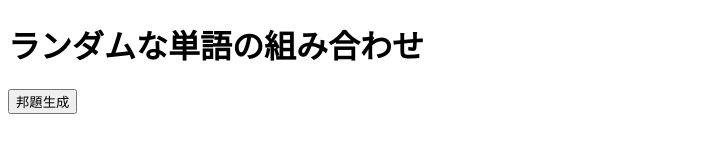
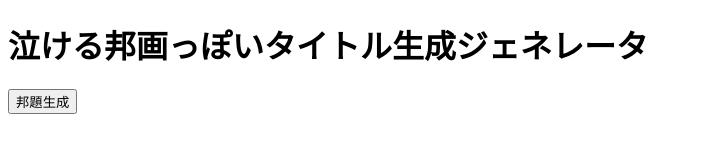
Before and after one commit to sindan-kanasoh/-, a plain HTML site: page random.html in a window 1280 px wide. Shown: the whole page, without its empty margins (0-701 px from the left). Drawn offline with Linux system fonts and the light colour scheme.

Commit message:
Update random.html

```diff
--- a/random.html
+++ b/random.html
@@ -1,4 +1,5 @@
 <!DOCTYPE html>
+
 <html>
 <head>
   <title>泣ける邦画っぽいタイトル生成ジェネレータ</title>
@@ -32,7 +33,7 @@
   </script>
 </head>
 <body>
-  <h1>ランダムな単語の組み合わせ</h1>
+  <h1>泣ける邦画っぽいタイトル生成ジェネレータ</h1>
 
   <button onclick="generateRandomCombination()">邦題生成</button>
   <p id="result"></p>
```
